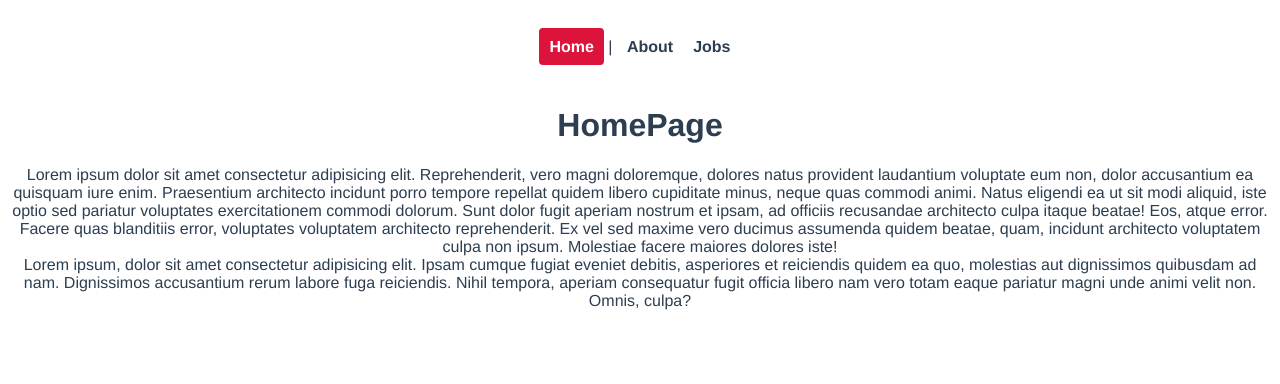
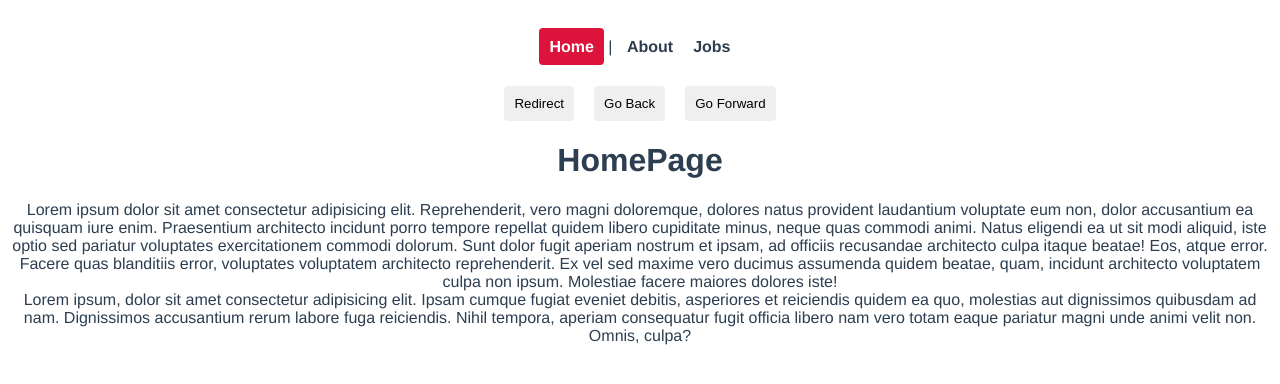
Before and after one commit to deeepak-me/vue-tutorials, a Vue app in the folder flo-jobs/: page / in a window 1280 px wide. Shown: the top 384 px of the page. Built offline with nearby package versions, Linux system fonts and the light colour scheme.

Commit message:
feat: programmatic Navigation

```diff
--- a/flo-jobs/src/App.vue
+++ b/flo-jobs/src/App.vue
@@ -4,8 +4,29 @@
     <router-link :to="{ name: `About` }">About</router-link>
     <router-link :to="{ name: `Jobs` }">Jobs</router-link>
   </nav>
+
+  <button @click="redirect">Redirect</button>
+  <button @click="back">Go Back</button>
+  <button @click="forward">Go Forward</button>
+
   <router-view />
 </template>
+
+<script>
+export default {
+  methods: {
+    redirect() {
+      this.$router.push({ name: "Home" });
+    },
+    back() {
+      this.$router.go(-1);
+    },
+    forward() {
+      this.$router.go(1);
+    },
+  },
+};
+</script>
 
 <style>
 #app {
@@ -32,4 +53,11 @@
   color: white;
   background: crimson;
 }
+
+button {
+  margin: 0 10px;
+  padding: 10px;
+  border: none;
+  border-radius: 4px;
+}
 </style>
```
